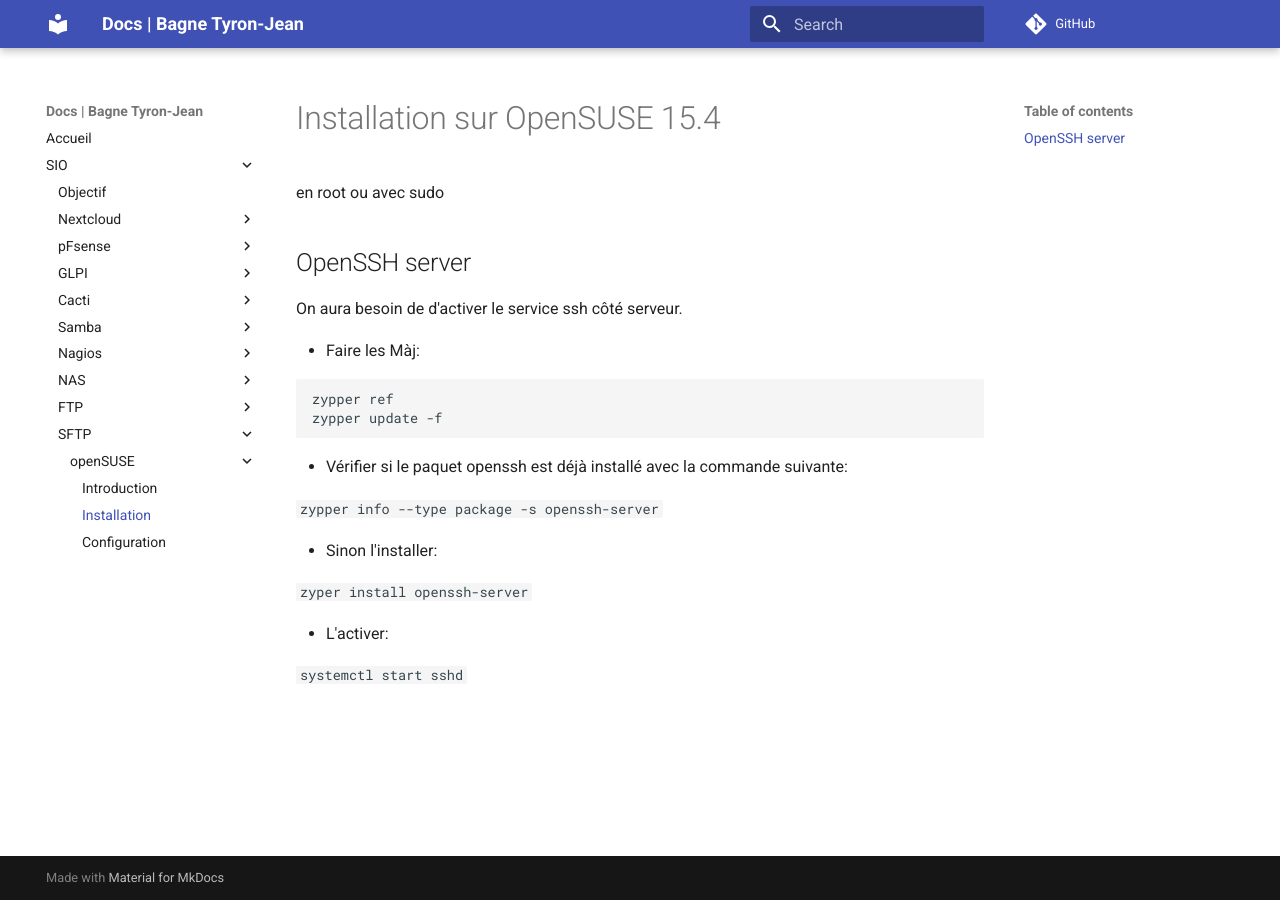
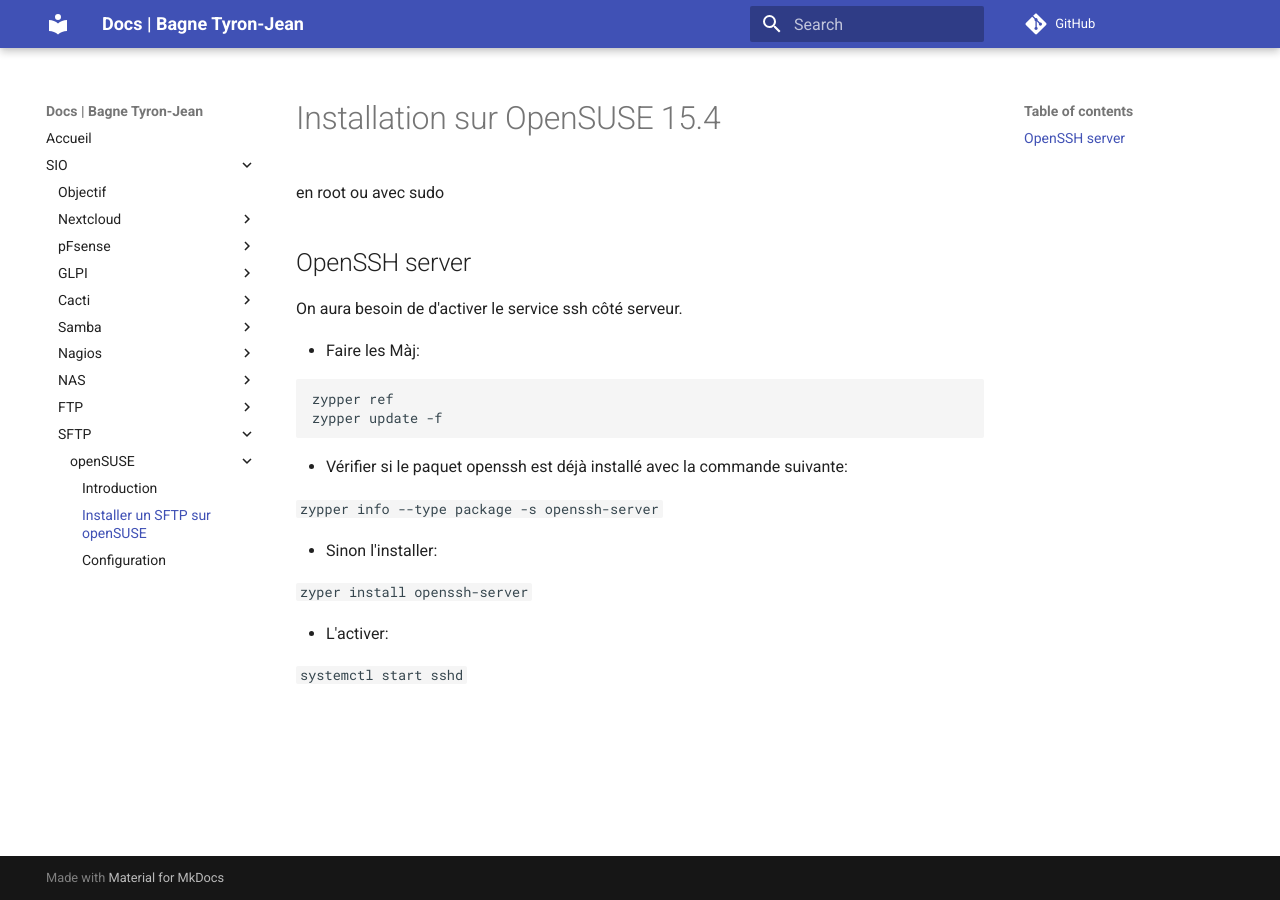
Before and after one commit to wepfen/doc, an MkDocs documentation site: the page built from docs/sio/sftp/openSUSE/installation.md, in a window 1280 px wide. Built offline with MkDocs 1.6.1 and Material for MkDocs 9.7.7, drawn with Linux system fonts in a browser that asks for light colours; comment, search, counter and statistics services are not loaded.

Commit message:
Update mkdocs.yml

```diff
--- a/mkdocs.yml
+++ b/mkdocs.yml
@@ -27,12 +27,12 @@
         - Objectif: 'sio/index.md'
         - Nextcloud:
             - Introduction: 'sio/nextcloud/introduction.md'
-            - Installation: 'sio/nextcloud/installation.md'
+            - Installation de Nextcoud: 'sio/nextcloud/installation.md'
             - Configuration: 'sio/nextcloud/configuration.md'
             - Sécurité: 'sio/nextcloud/securite.md'
         - pFsense:
             - Introduction: 'sio/pfsense/index.md'
-            - Installation: 'sio/pfsense/installation.md'
+            - Installation de pFsense: 'sio/pfsense/installation.md'
         - GLPI:
             - Introduction: 'sio/glpi/index.md'
         - Cacti:
@@ -46,11 +46,11 @@
         - FTP:
             - openSUSE:
                 - Introduction: 'sio/ftp/openSUSE/introduction.md'
-                - Installation: 'sio/ftp/openSUSE/installation.md'
+                - Installer un FTP sur openSUSE: 'sio/ftp/openSUSE/installation.md'
                 - Configuration: 'sio/ftp/openSUSE/configuration.md'
                 - Sécurité: 'sio/ftp/openSUSE/securite.md'
         - SFTP:
             - openSUSE:
                 - Introduction: 'sio/sftp/openSUSE/introduction.md'
-                - Installation: 'sio/sftp/openSUSE/installation.md'
+                - Installer un SFTP sur openSUSE: 'sio/sftp/openSUSE/installation.md'
                 - Configuration: 'sio/sftp/openSUSE/configuration.md'
```
